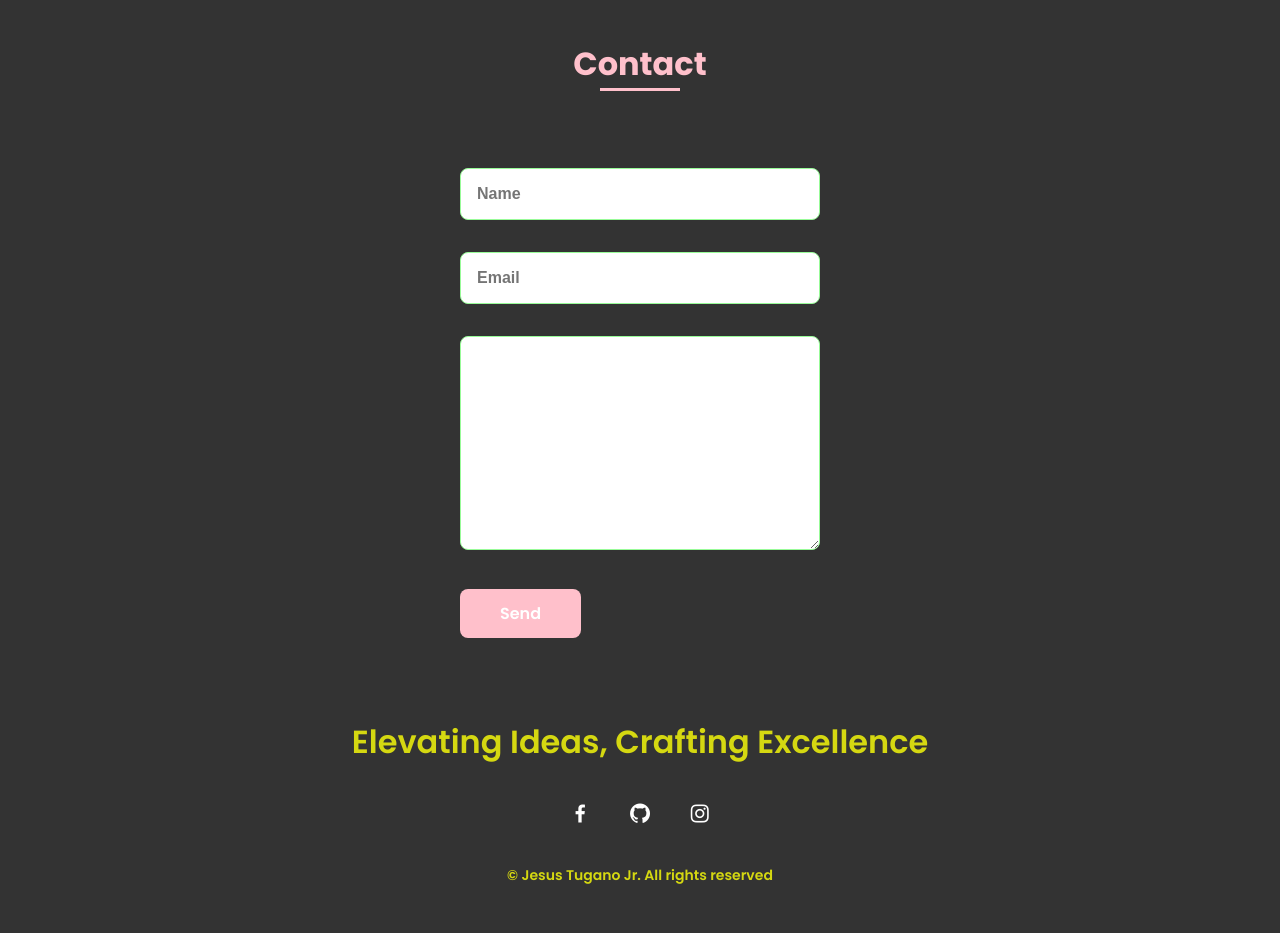
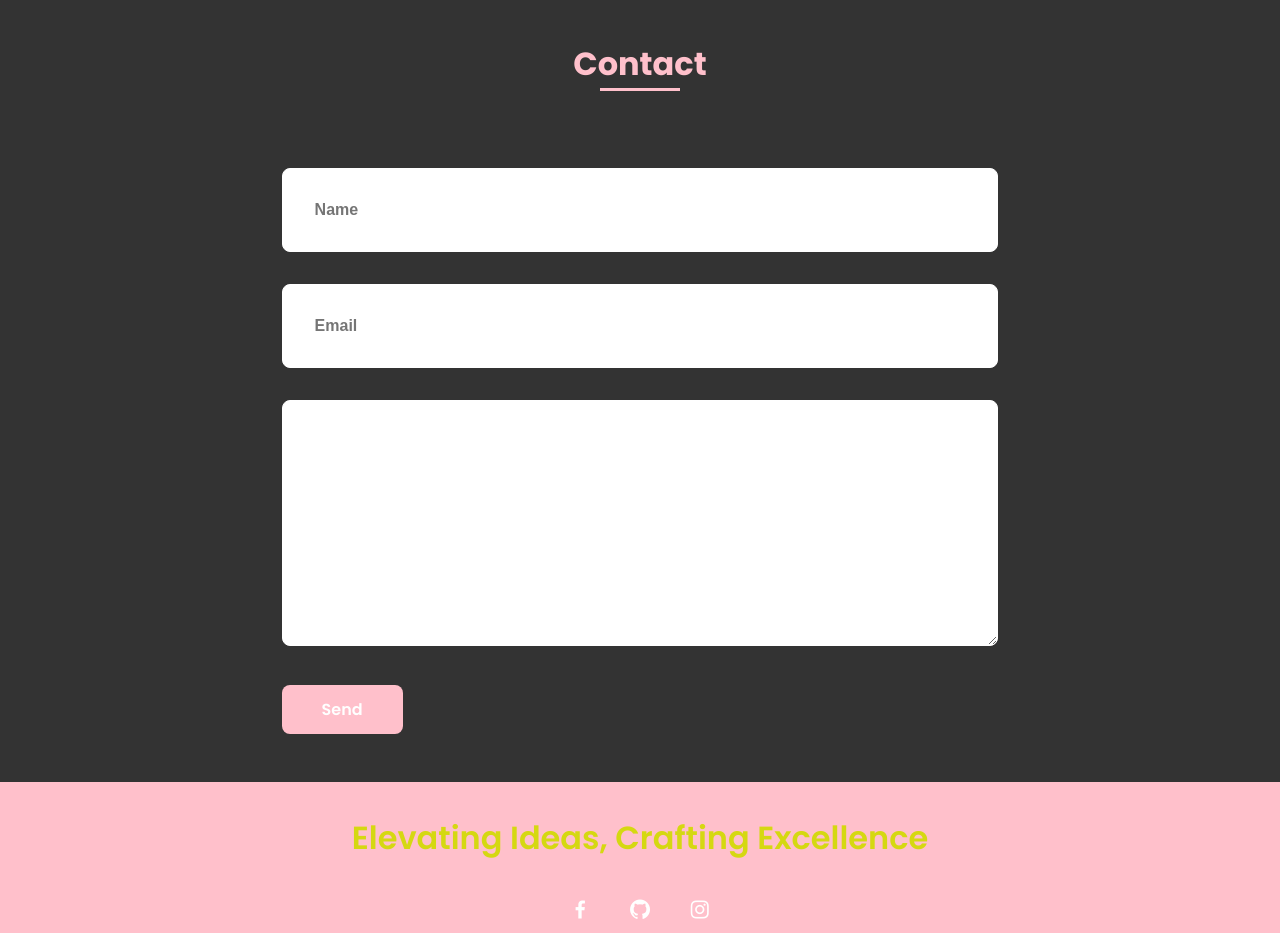
Before and after one commit to jesstugano/jesstuganoWebsites, a plain HTML site: page index.html in a window 1280 px wide. Shown: the part 2700-3633 px from the top of the page. Drawn offline with nearby package versions, Linux system fonts and the light colour scheme.

Commit message:
Update styles.css

```diff
--- a/assets/css/styles.css
+++ b/assets/css/styles.css
@@ -9,7 +9,7 @@
   /* HSL color mode */
   --hue-color: #E6E6FA;
   --first-color:#FFC0CB;
-  --second-color: #98FB98;
+  --second-color: #FFFF;
   /*===== Fuente y tipografia =====*/
   --body-font: 'Poppins', sans-serif;
   --big-font-size: 2rem;
@@ -415,7 +415,7 @@ img {
   width: 100%;
   font-size: var(--normal-font-size);
   font-weight: var(--font-semi);
-  padding: 1rem;
+  padding: 2rem;
   border-radius: .5rem;
   border: 1.5px solid var(--second-color);
   outline: none;
@@ -433,7 +433,7 @@ img {
 
 /* ===== FOOTER =====*/
 .footer {
-  background-color: #333333;
+  background-color: #FFC0CB;
   color: #d5d811;
   text-align: center;
 
@@ -504,7 +504,7 @@ img {
     padding-top: 2rem;
   }
   .contact__form {
-    width: 360px;
+    max-width: 70%;
     padding-top: 2rem;
   }
   .contact__container {
```
